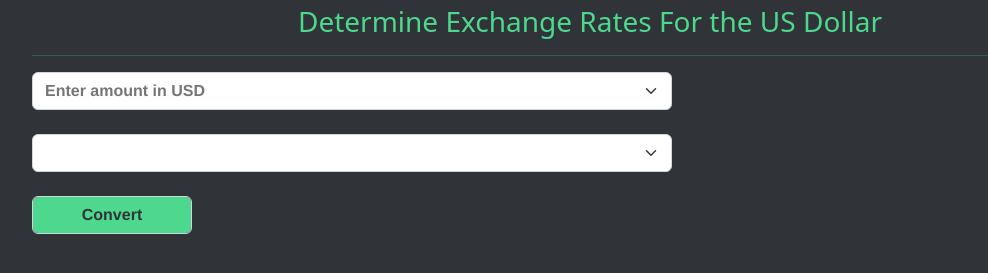
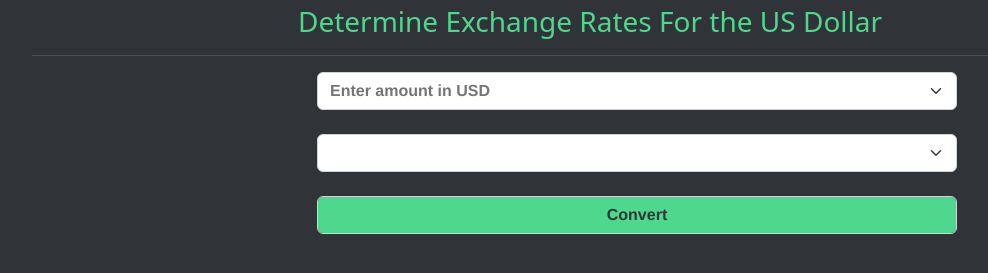
Before and after one commit to brianscherner/Exchange-Wiz, a website built with webpack: page src/index.html in a window 1280 px wide. Shown: the part 51-324 px from the top of the page, without its empty margins (50-1038 px from the left). Built offline with nearby package versions, Linux system fonts and the light colour scheme; no server answers.

Commit message:
Center form using bootstrap.

```diff
--- a/src/css/styles.css
+++ b/src/css/styles.css
@@ -8,7 +8,7 @@
 }
 
 .form-control {
-  width: 10rem;
+  width: 40rem;
   color: #303338;
   background-color: #4dd88e;
   font-weight: 900;
--- a/src/index.html
+++ b/src/index.html
@@ -8,6 +8,8 @@
       <h1>Currency Exchanger</h1>
       <h3>Determine Exchange Rates For the US Dollar</h3>
       <hr>
+      <div class="row justify-content-center">
+        <div class="col-md-6">
           <div id="currencyConversionForm">
             <form id="conversionForm">
               <input id="usDollars" type="number" class="form-select" name="usDollars" min="1" placeholder="Enter amount in USD" required>
@@ -17,6 +19,8 @@
               <button type="submit" class="form-control" id="convertCurrency">Convert</button>
             </form>
           </div>
+        </div>
+      </div>
       <br>
       <p id="showConvertedCurrency" class="hidden"></p>
     </div>
```
Lines whose indentation alone changed are shown as unchanged.
